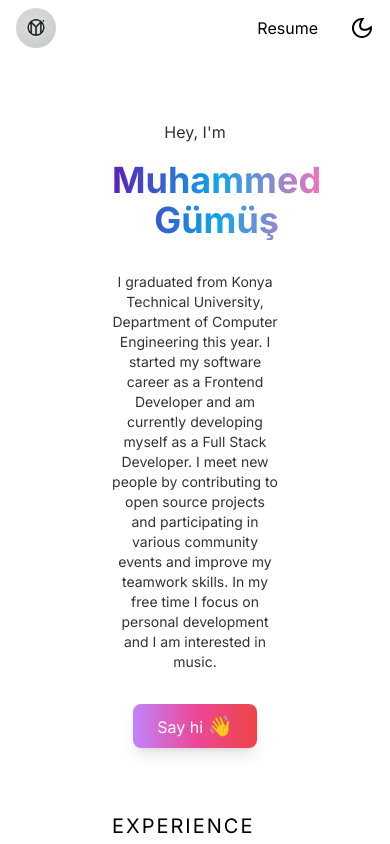
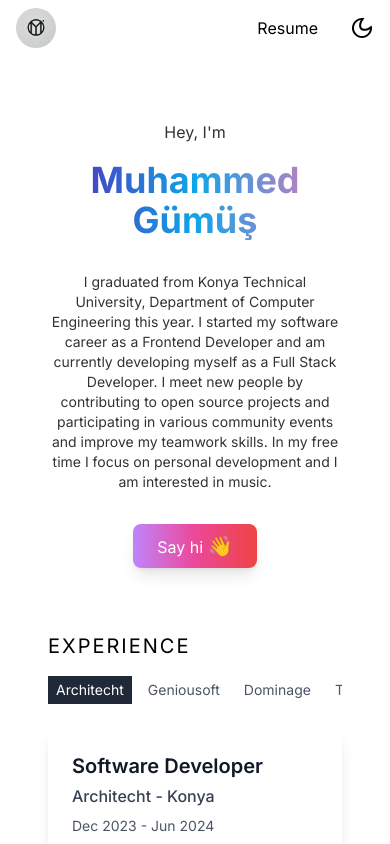
Before and after one commit to muhammed-gumus/portfolio, a Next.js app in the folder new-portfolio/: page / in a window 390 px wide. Shown: the top 844 px of the page. Built offline with nearby package versions, Linux system fonts and the light colour scheme.

Commit message:
fix responsive problem

```diff
--- a/new-portfolio/app/page.tsx
+++ b/new-portfolio/app/page.tsx
@@ -6,7 +6,7 @@ import Projects from "@/components/Projects";
 
 export default function Home() {
   return (
-    <main className="flex flex-col w-full items-center justify-center py-6 px-24 bg-white dark:bg-black">
+    <main className="flex flex-col w-full items-center justify-center py-6 px-8 md:px-24 bg-white dark:bg-black">
       <Banner />
       <Experience />
       <hr className="border-gray-700 my-6 w-full" />
```
